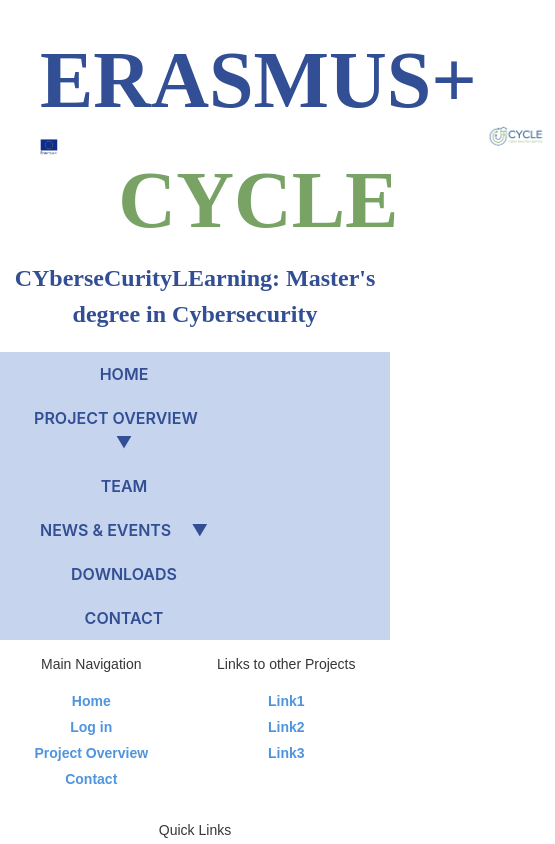
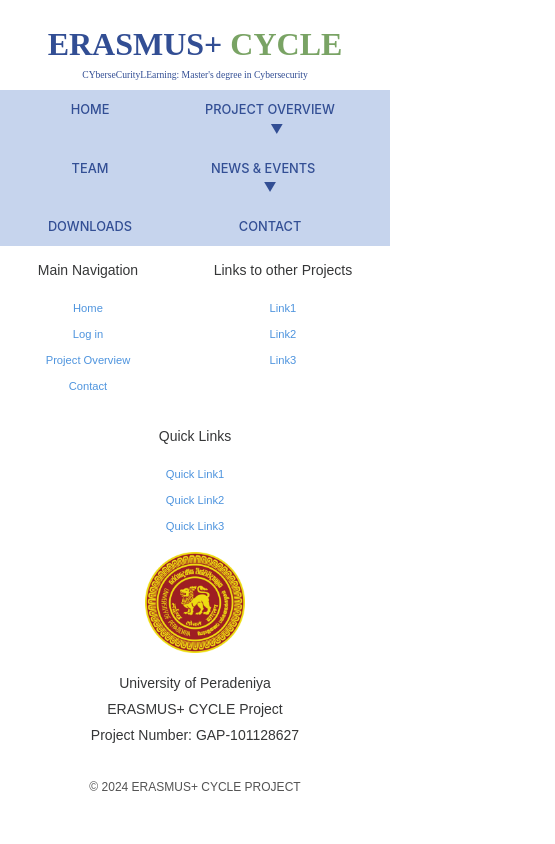
Before and after one commit to cepdnaclk/e20-co225-Erasmus-plus-Project-Web-and-MIS, a React (Vite) app in the folder front-end/: page / in a window 390 px wide. Shown: the top 844 px of the page, 555 px wide, since content can reach past the window. Built offline with nearby package versions, Linux system fonts and the light colour scheme.

Commit message:
Flexbox Layout

```diff
--- a/front-end/src/Header.css
+++ b/front-end/src/Header.css
@@ -1,7 +1,5 @@
 
 :root {
-    font-family: Inter, system-ui, Avenir, Helvetica, Arial, sans-serif;
-    line-height: 1.5;
     font-weight: 400;
 
     color-scheme: light dark;
@@ -22,7 +20,7 @@
   }
   a {
     font-weight: 600;
-    font-size: 1em;
+    font-size: 0.9em;
     color: #646cff;
     text-decoration: inherit;
   }
@@ -63,15 +61,17 @@
 
   .Erasmus-plus-Logo{
     margin-top: 20px;
-    max-width: 45%;
-    margin-left: 40px;
+    width: 150px;
+    margin-left: 100px;
+    margin-right: 70px;
     height: auto;
   }
 
   .Cycle-Logo{
-    max-width: 20%;
+    width: 280px;
     height: auto;
-    margin-right: 20px;
+    margin-right: 30px;
+    margin-top: 20px
   }
 
   nav {
@@ -92,7 +92,7 @@
     padding: 10px 30px;
     display: block;
     text-align: center;
-    width: 188px;
+    width: 185px;
   }
 
   .headerNavBar a:hover{
@@ -109,7 +109,6 @@
     border-color: hsla(214, 54%, 60%);
     background-color: hsla(214, 85%, 71%);
     box-shadow: rgba(0,0,0,0.2);
-    min-width: 160px;
     z-index: 1;
   }
 
@@ -128,3 +127,109 @@
   .headerDropDown:hover .dropdown-content{
     display: block;
   }
+
+  /* Media queries for responsiveness */
+@media screen and (max-width: 1400px) {
+  .logo-block {
+      display: flex;
+      justify-content: space-between;
+      align-items: center;
+  }
+
+  .Erasmus-plus-Logo {
+      width: 100px; /* smaller width for medium screens */
+  }
+
+  .Cycle-Logo {
+      width: 200px; /* smaller width for medium screens */
+  }
+  h1 {
+    font-size: 4em;
+    font-weight: 600;
+  }
+
+  h2 {
+    font-size: 0.9em;
+    font-weight: 400;
+  }
+
+  nav ul {
+    flex-direction: column;
+    align-items: center;
+}
+
+.headerNavBar a {
+    padding: 10px 25px;
+    text-align: center;
+    width: 150px;
+}
+
+.dropdown-content a{
+  padding: 10px 25px;
+}
+
+.nav-toggle {
+    display: block;
+    margin: 10px;
+}
+
+a {
+  font-weight: 500;
+  font-size: 0.8em;
+  color: #646cff;
+  text-decoration: inherit;
+}
+
+}
+
+@media screen and (max-width: 768px) {
+  h1 {
+    font-size: 2em;
+    font-weight: 600;
+  }
+
+  h2 {
+    font-size: 0.6em;
+    font-weight: 400;
+  }
+
+  .logo-block {
+      flex-direction: column;
+      align-items: center;
+  }
+
+  .Erasmus-plus-Logo {
+      display: none;
+  }
+
+  .Cycle-Logo {
+      display: none;
+  }
+
+  nav ul {
+      flex-direction: column;
+      align-items: center;
+  }
+
+  .headerNavBar a {
+      padding: 10px 25px;
+      text-align: center;
+      width: 130px;
+  }
+
+  .dropdown-content a{
+    padding: 10px 25px;
+  }
+
+  .nav-toggle {
+      display: block;
+      margin: 10px;
+  }
+
+  a {
+    font-weight: 500;
+    font-size: 0.8em;
+    color: #646cff;
+    text-decoration: inherit;
+  }
+}
```
